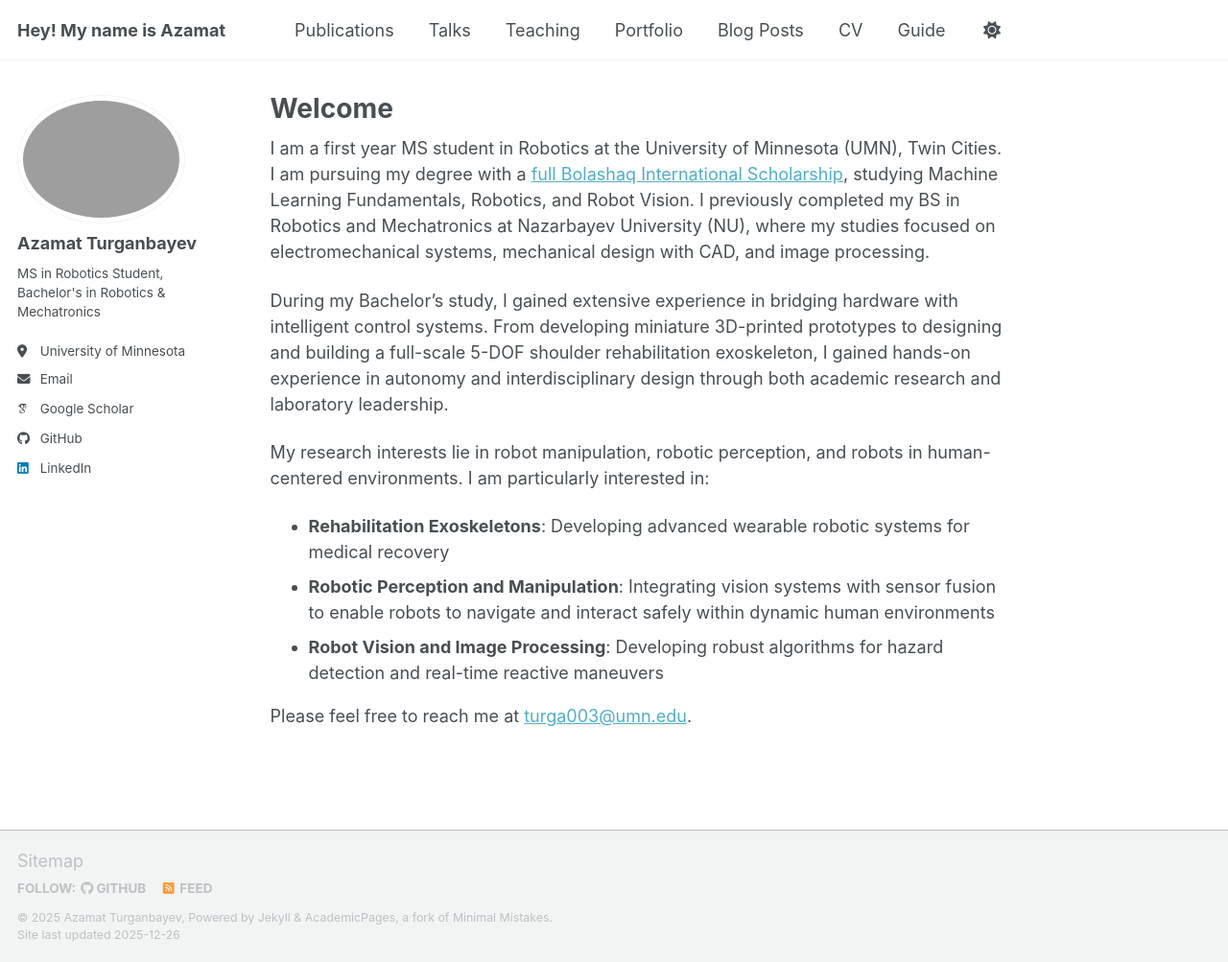
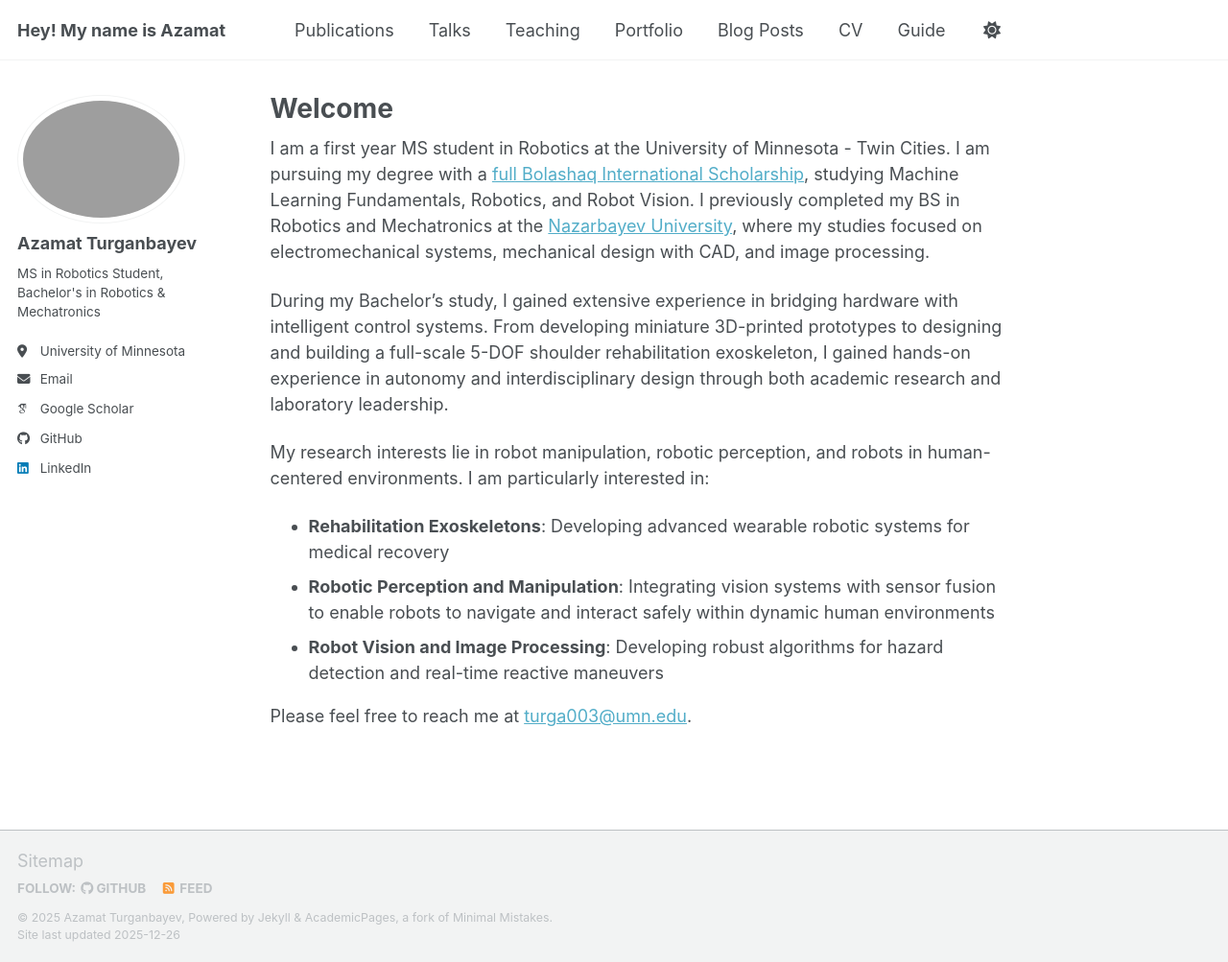
Before and after one commit to aturganbayev/aturganbayev-website-old, a Jekyll site: the page built from _pages/about.md, in a window 1280 px wide and 1003 px high. Shown: the whole window at 96% size. Built offline with Jekyll 4.4.1, drawn with Linux system fonts in a browser that asks for light colours; some web fonts are replaced; a script bundle is joined from its source files by our own code; library files that are not in the unit come from our copies.

Commit message:
Update about.md

```diff
--- a/_pages/about.md
+++ b/_pages/about.md
@@ -8,7 +8,7 @@ redirect_from:
   - /about.html
 ---
 
-I am a first year MS student in Robotics at the University of Minnesota (UMN), Twin Cities. I am pursuing my degree with a [full Bolashaq International Scholarship](https://bolashak.gov.kz/en/o-stipendii), studying Machine Learning Fundamentals, Robotics, and Robot Vision. I previously completed my BS in Robotics and Mechatronics at Nazarbayev University (NU), where my studies focused on electromechanical systems, mechanical design with CAD, and image processing.
+I am a first year MS student in Robotics at the University of Minnesota - Twin Cities. I am pursuing my degree with a [full Bolashaq International Scholarship](https://bolashak.gov.kz/en/o-stipendii), studying Machine Learning Fundamentals, Robotics, and Robot Vision. I previously completed my BS in Robotics and Mechatronics at the [Nazarbayev University](https://nu.edu.kz/en), where my studies focused on electromechanical systems, mechanical design with CAD, and image processing.
 
 During my Bachelor’s study, I gained extensive experience in bridging hardware with intelligent control systems. From  developing miniature 3D-printed prototypes to designing and building a full-scale 5-DOF shoulder rehabilitation exoskeleton, I gained hands-on experience in autonomy and interdisciplinary design through both academic research and laboratory leadership.
 
```
